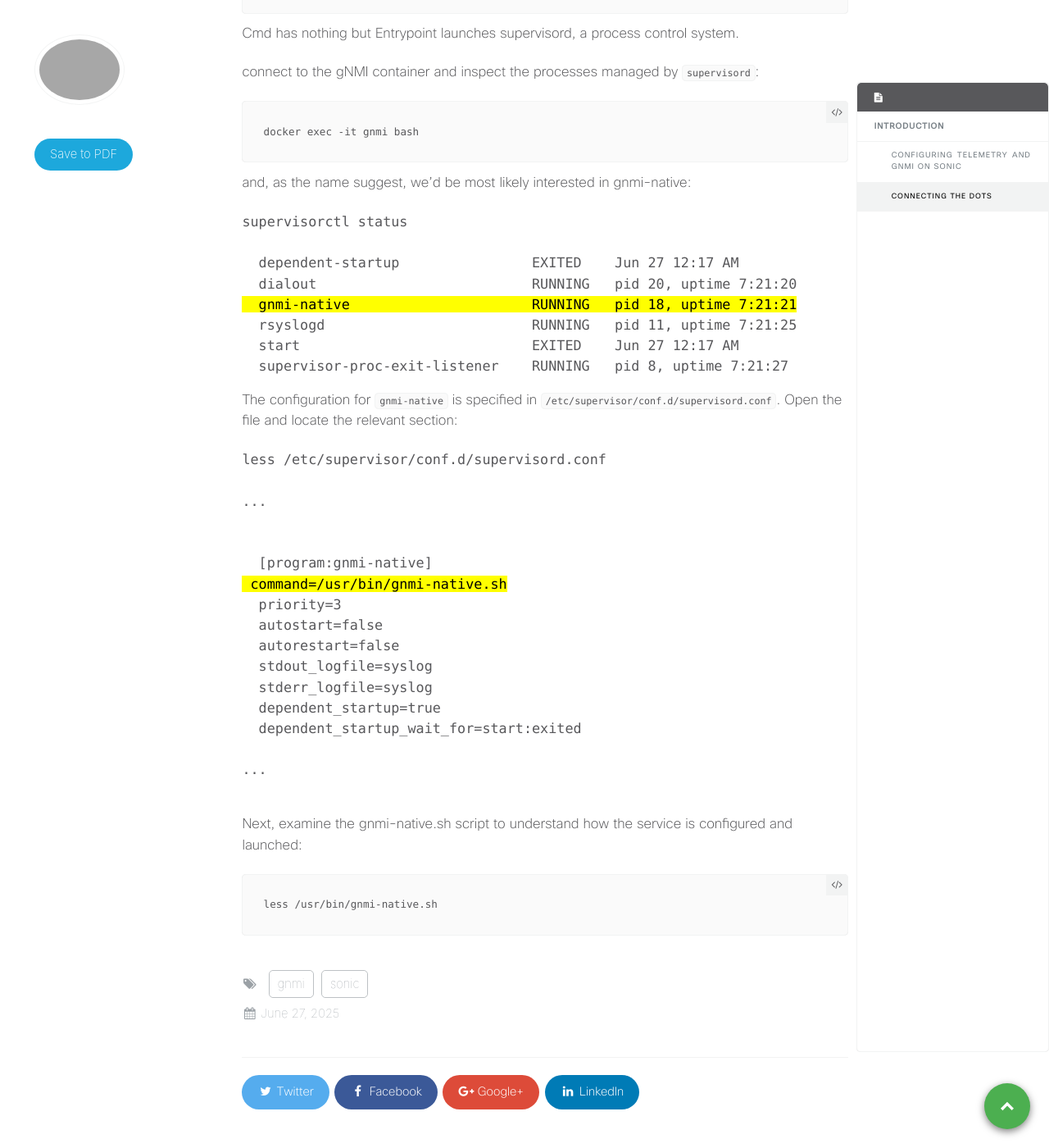
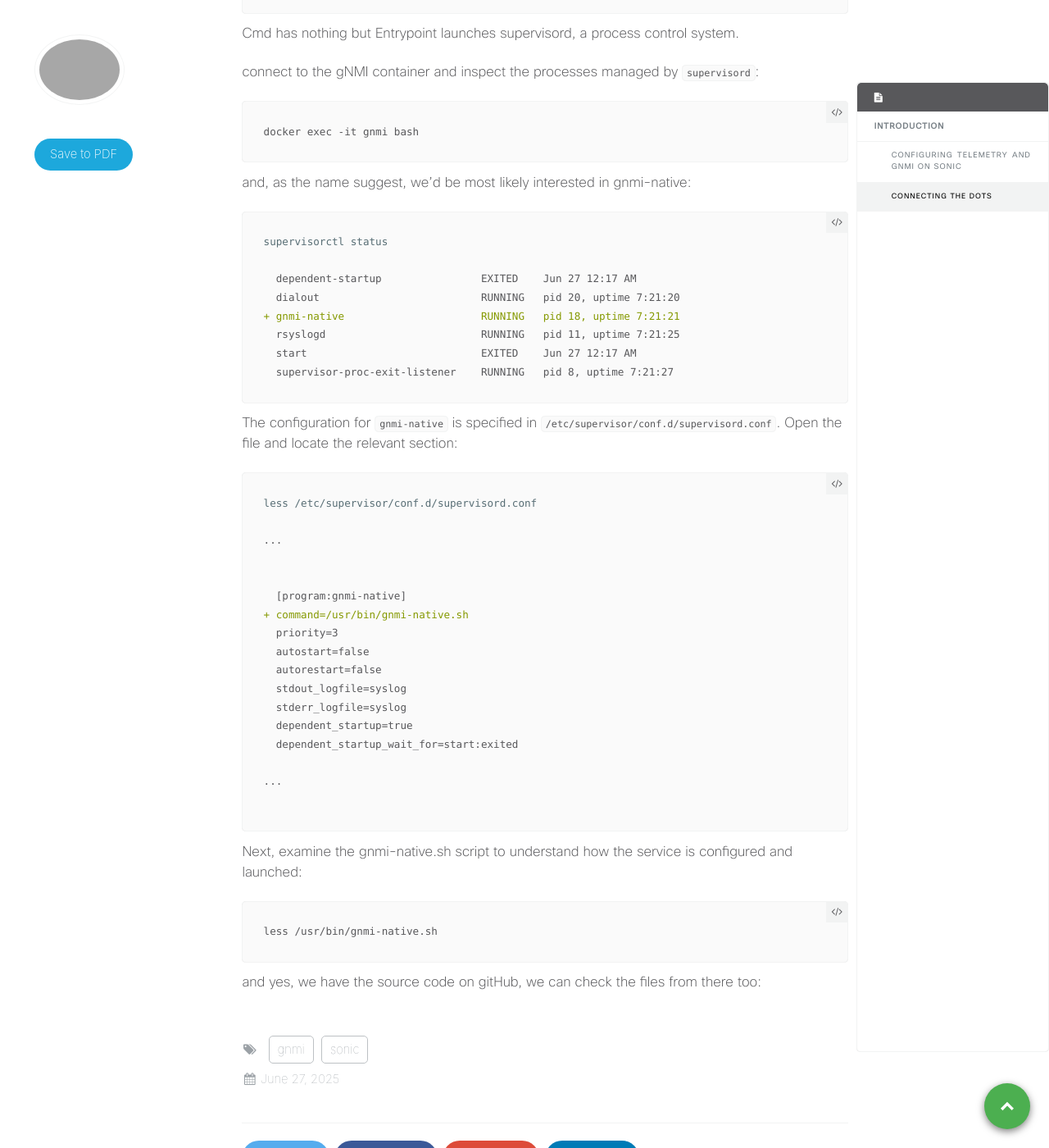
Before and after one commit to xrdocs-migration/SONiC, a Jekyll site: the page built from _blogs/sonic_gnmi.md, in a window 1280 px wide and 1400 px high, scrolled down 2355 px. Shown: the whole window at 82% size. Built offline with Jekyll 4.4.1, drawn with Linux system fonts in a browser that asks for light colours; comment, search, counter and statistics services are not loaded.

````diff
--- a/_blogs/sonic_gnmi.md
+++ b/_blogs/sonic_gnmi.md
@@ -112,28 +112,28 @@ docker exec -it gnmi bash
 
 and, as the name suggest, we'd be most likely interested in gnmi-native:
 
-<pre>
+```diff
 supervisorctl status
 
   dependent-startup                EXITED    Jun 27 12:17 AM
   dialout                          RUNNING   pid 20, uptime 7:21:20
-<mark>  gnmi-native                      RUNNING   pid 18, uptime 7:21:21</mark>
++ gnmi-native                      RUNNING   pid 18, uptime 7:21:21
   rsyslogd                         RUNNING   pid 11, uptime 7:21:25
   start                            EXITED    Jun 27 12:17 AM
   supervisor-proc-exit-listener    RUNNING   pid 8, uptime 7:21:27
-</pre>
+```
 
 The configuration for `gnmi-native` is specified in `/etc/supervisor/conf.d/supervisord.conf`. Open the file and locate the relevant section:
 
 
-<pre>
+```diff
 less /etc/supervisor/conf.d/supervisord.conf
 
 ...
 
 
   [program:gnmi-native]
-<mark> command=/usr/bin/gnmi-native.sh</mark>
++ command=/usr/bin/gnmi-native.sh
   priority=3
   autostart=false
   autorestart=false
@@ -144,10 +144,12 @@ less /etc/supervisor/conf.d/supervisord.conf
 
 ...
 
-</pre>
+```
 
 Next, examine the gnmi-native.sh script to understand how the service is configured and launched:
 
 ```
 less /usr/bin/gnmi-native.sh
 ```
+
+and yes, we have the source code on gitHub, we can check the files from there too:
````
